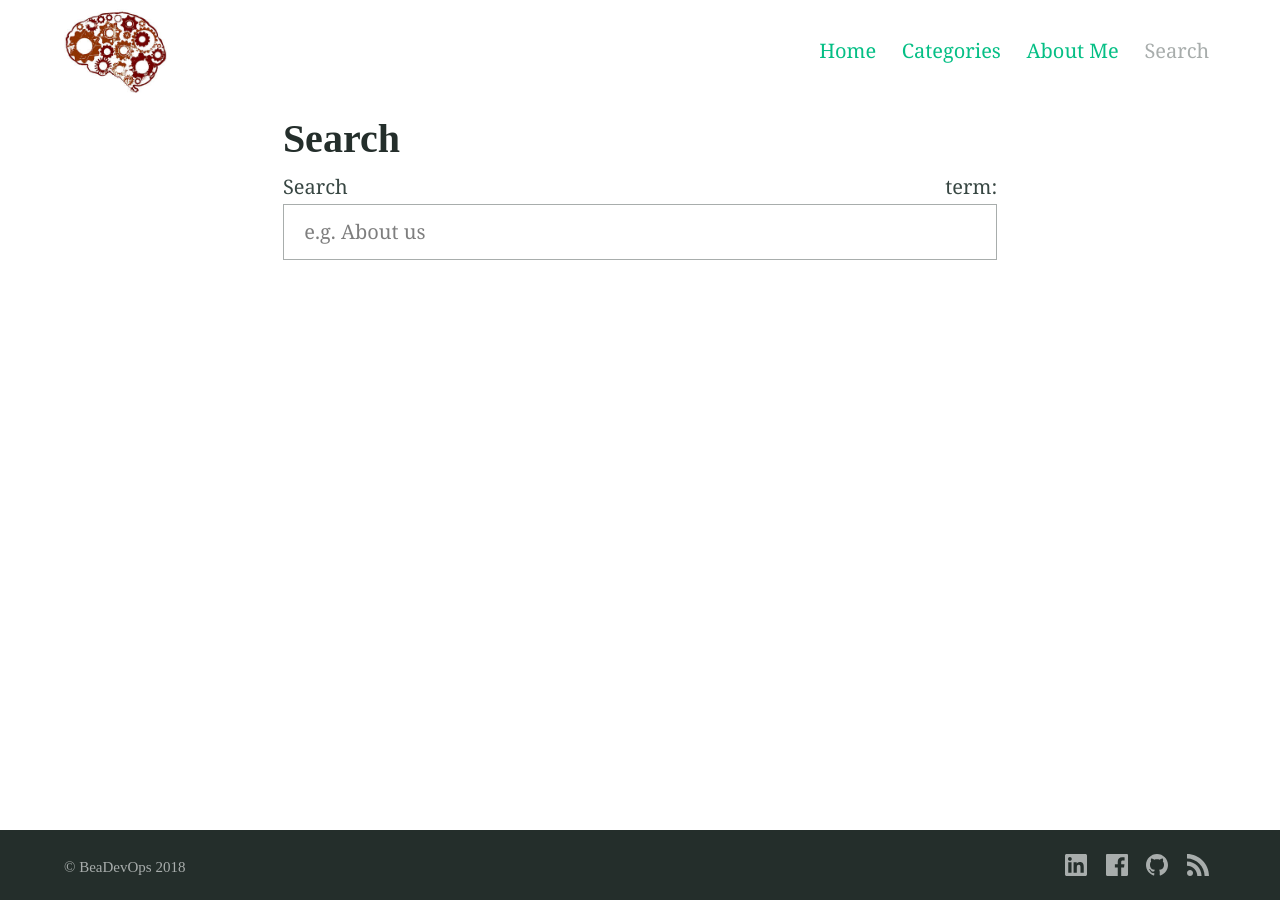
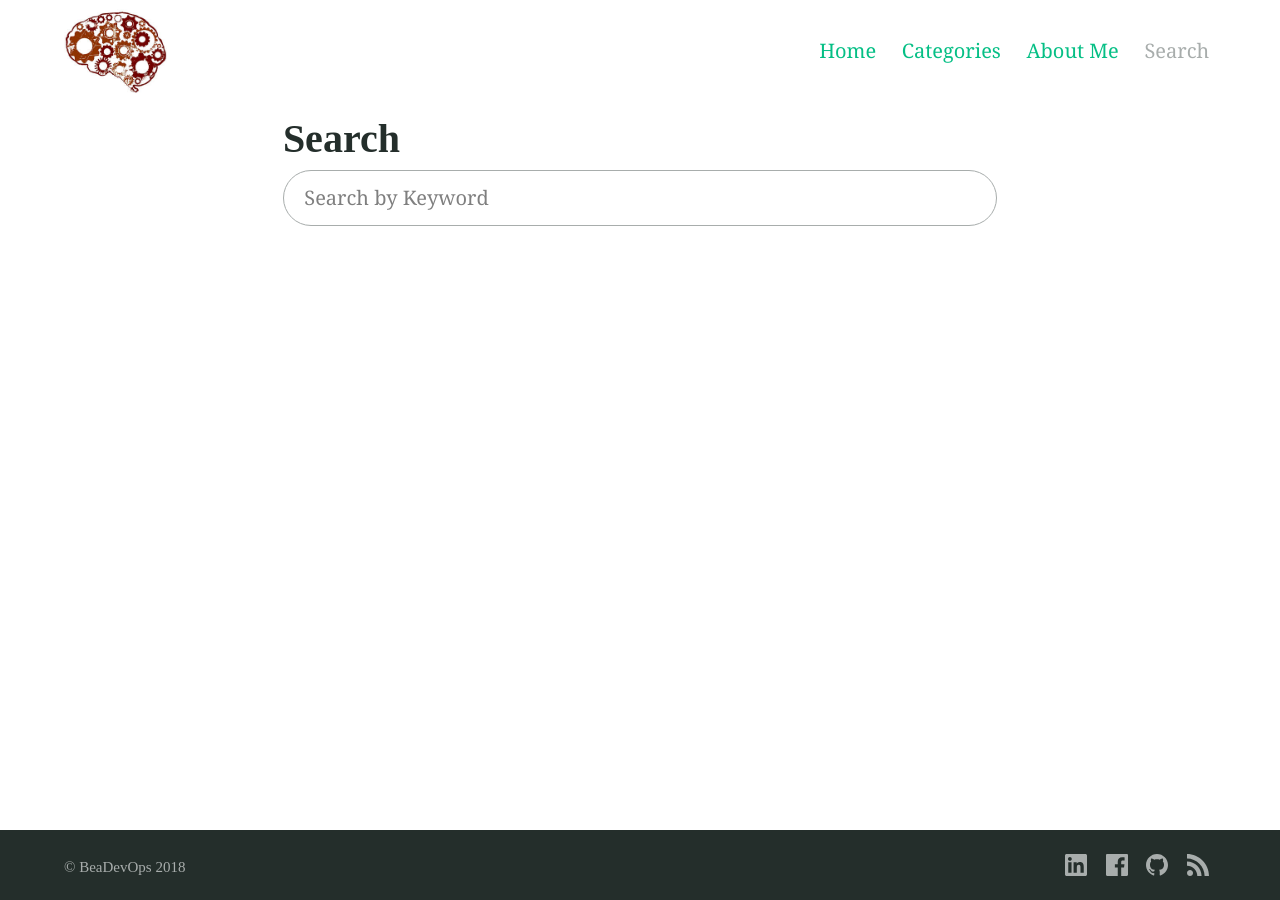
Before and after one commit to sujiar37/beadevops, a Jekyll site: the page built from search.md, in a window 1280 px wide. Built offline with Jekyll 4.4.1, drawn with Linux system fonts in a browser that asks for light colours; some web fonts are replaced; our own code applies the rules of GitHub Pages for plain Markdown files.

Commit message:
_includes/site-search.html

```diff
--- a/_includes/site-search.html
+++ b/_includes/site-search.html
@@ -1,7 +1,7 @@
 <div class="form  form--search">
     <form id="contact-form" action="">
-        <label class="label" for="search">Search term:</label>
-        <input class="input" id="search" type="search" name="search" placeholder="e.g. About us" autocomplete="off" />
+        <label class="label" for="search"></label>
+        <input class="input" id="search" type="search" name="search" placeholder="Search by Keyword" autocomplete="off" style="border-radius: 50px;"/>
 
         <ul class="list  list--results" id="list">
             <!-- results go here -->
```
